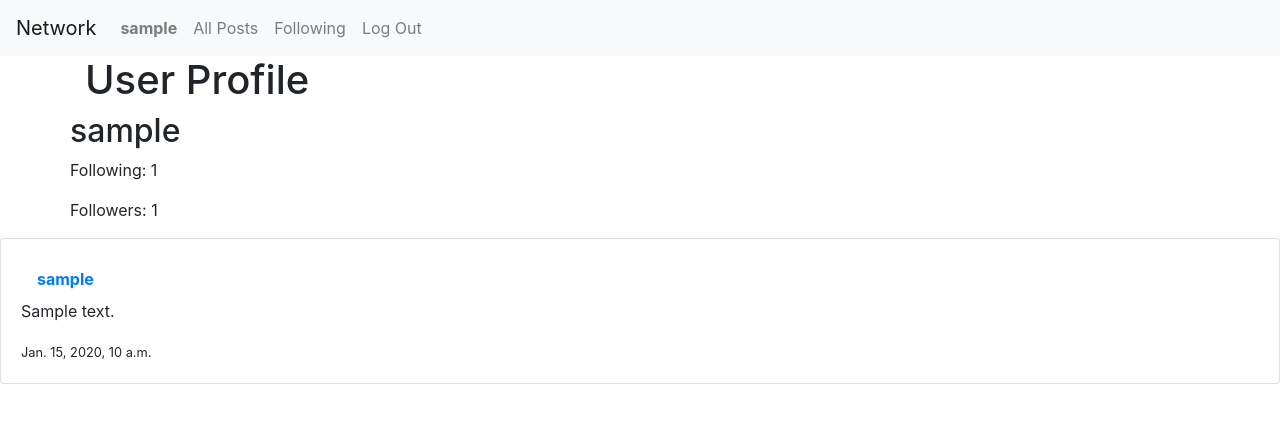
After one commit to PyaePhyoKhant/Network, a Django app: page /users/1/ in a window 1280 px wide. The commit adds this page. Shown: the top 423 px of the page. Run offline with Django 3.2, Linux system fonts and the light colour scheme; a user stored in the database is signed in; tables that the repository leaves empty hold one stand-in row (values such as "Sample post"); some libraries are stand-ins or nearby versions.

Commit message:
implement "Profile Page"

```diff
--- a/network/admin.py
+++ b/network/admin.py
@@ -1,5 +1,6 @@
 from django.contrib import admin
-from .models import Post
+from .models import Post, User
 
 
 admin.site.register(Post)
+admin.site.register(User)
--- a/network/models.py
+++ b/network/models.py
@@ -5,7 +5,10 @@ from django.urls import reverse
 
 
 class User(AbstractUser):
-    pass
+    following = models.ManyToManyField('self', symmetrical=False)
+
+    def is_in_following(self, user):
+        return self.following.filter(pk=user.pk).exists()
 
 
 class Post(models.Model):
--- a/network/templates/network/index.html
+++ b/network/templates/network/index.html
@@ -20,7 +20,7 @@
 {% for post in object_list %}
     <div class="card mb-3">
         <div class="card-body">
-            <h2>{{ post.created_by }}</h2>
+            <a class="nav-link" href="{% url 'user-detail' post.created_by.pk %}"><strong>{{ post.created_by }}</strong></a>
             <p>{{ post.description }}</p>
             <small>{{ post.created_at }}</small>
         </div>
--- a/network/templates/network/layout.html
+++ b/network/templates/network/layout.html
@@ -16,7 +16,7 @@
               <ul class="navbar-nav mr-auto">
                 {% if user.is_authenticated %}
                     <li class="nav-item">
-                        <a class="nav-link" href="#"><strong>{{ user.username }}</strong></a>
+                        <a class="nav-link" href="{% url 'user-detail' user.pk %}"><strong>{{ user.username }}</strong></a>
                     </li>
                 {% endif %}
                 <li class="nav-item">
--- /dev/null
+++ b/network/templates/network/user_detail.html
@@ -0,0 +1,42 @@
+{% extends "network/layout.html" %}
+
+{% block body %}
+
+<div class="container">
+    <div class="row">
+        <div class="col-md-12">
+            <h1>User Profile</h1>
+        </div>
+    </div>
+    <div class="row">
+        <h2>{{ object.username }}</h2>
+    </div>
+    <div class="row"><p>Following: {{ object.following.count }}</p></div>
+    <div class="row"><p>Followers: {{ object.user_set.count }}</p></div>
+
+    {% if user != object %}
+    <div class="row">
+        <form action="{% url 'change_following' %}" method="post">
+            {% csrf_token %}
+            <input name="user_id" value="{{ object.id }}" hidden>
+            {% if is_in_following %}
+                <input class="btn btn-primary" type="submit" value="Unfollow">
+            {% else %}
+                <input class="btn btn-primary" type="submit" value="Follow">
+            {% endif %}
+        </form>
+    </div>
+    {% endif %}
+</div>
+
+{% for post in object.post_set.all %}
+    <div class="card mb-3">
+        <div class="card-body">
+            <a class="nav-link" href="{% url 'user-detail' post.created_by.pk %}"><strong>{{ post.created_by }}</strong></a>
+            <p>{{ post.description }}</p>
+            <small>{{ post.created_at }}</small>
+        </div>
+    </div>
+{% endfor %}
+
+{% endblock %}
--- a/network/urls.py
+++ b/network/urls.py
@@ -5,7 +5,9 @@ from django.contrib.auth.decorators import login_required
 from . import views
 
 urlpatterns = [
+    path("change_following", views.change_following, name="change_following"),
     path("post/add/", login_required(views.PostCreateView.as_view()), name='post-add'),
+    path("users/<int:pk>/", views.UserDetailView.as_view(), name='user-detail'),
     path("", views.PostListView.as_view(), name='index'),
     # path("", views.index, name="index"),
     path("login", views.login_view, name="login"),
--- a/network/views.py
+++ b/network/views.py
@@ -4,7 +4,7 @@ from django.http import HttpResponse, HttpResponseRedirect
 from django.shortcuts import render
 from django.urls import reverse
 from django.views.generic.edit import CreateView
-from django.views.generic import ListView
+from django.views.generic import ListView, DetailView
 from .models import User, Post
 
 
@@ -18,6 +18,25 @@ class PostListView(ListView):
     queryset = Post.objects.order_by('-created_at')
     template_name = 'network/index.html'
 
+
+class UserDetailView(DetailView):
+    model = User
+
+    def get_context_data(self, **kwargs):
+        context = super().get_context_data(**kwargs)
+        context['is_in_following'] = self.request.user.is_in_following(context['object'])
+        # to avoid conflict with template `user`
+        del context['user']
+        return context
+
+
+def change_following(request):
+    other_user = User.objects.get(id=int(request.POST['user_id']))
+    if request.user.is_in_following(other_user):
+        request.user.following.remove(other_user)
+    else:
+        request.user.following.add(other_user)
+    return HttpResponseRedirect(reverse('user-detail', kwargs={'pk': other_user.id}))
 
 def index(request):
     return render(request, "network/index.html")
```
Also changed, not shown: network/migrations/0003_auto_20230124_1354.py (added).
